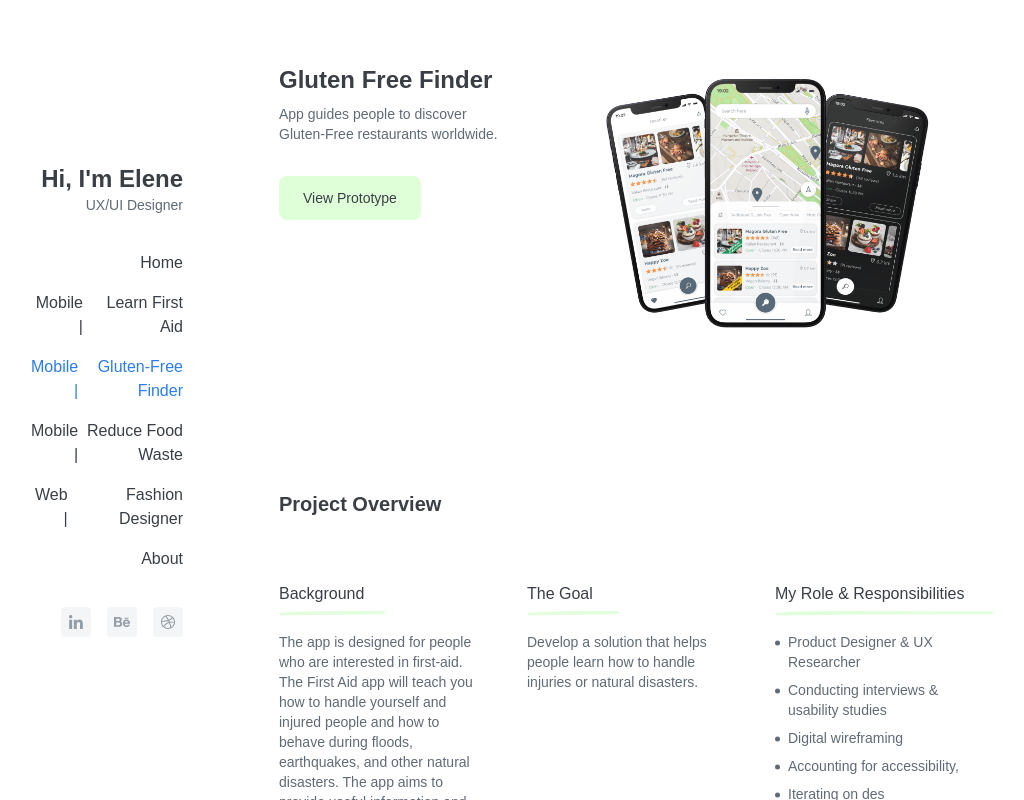
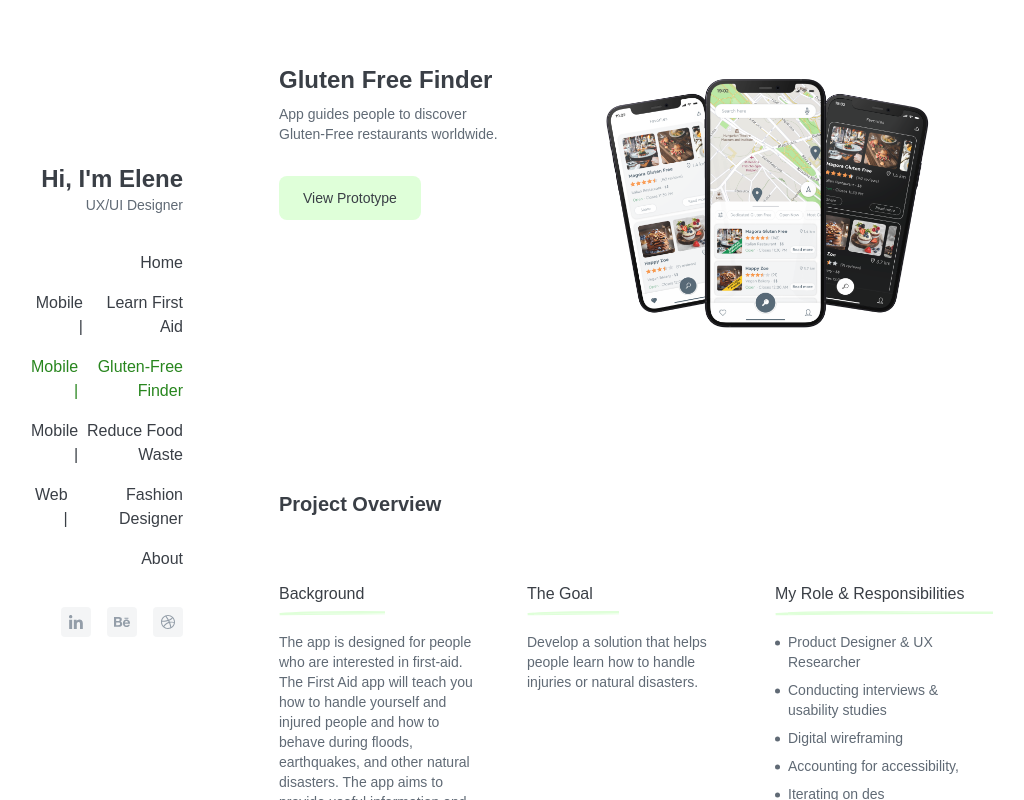
Before and after one commit to lelezedg/my-portfolio, a Next.js app: page /gluten-free-finder-app in a window 1280 px wide. Shown: the whole page, without its empty margins (113-1137 px from the left). Built offline with nearby package versions, Linux system fonts and the light colour scheme.

Commit message:
chore: added menu colors

```diff
--- a/components/MenuItem.tsx
+++ b/components/MenuItem.tsx
@@ -1,5 +1,6 @@
-import React from "react";
+import React, { useState, useEffect, ReactNode } from "react";
 import Link from "next/link";
+import { useRouter } from "next/router";
 import { Text } from "./Text";
 
 type TMenuItemVariant = "web" | "mobile";
@@ -17,18 +18,35 @@ export const MenuItem = ({
   isActive = false,
   link = "/",
 }: TMenuItem) => {
+  const { pathname } = useRouter();
+  const [color, setColor] = useState("");
+
+  useEffect(() => {
+    switch (pathname) {
+      case "/learn-first-aid-app":
+        setColor("text-blue-400");
+        break;
+      case "/gluten-free-finder-app":
+        setColor("text-green-400");
+        break;
+    }
+  }, []);
+
   return (
     <Link className="flex flex-row text-end justify-end my-2" href={link}>
       {variant && (
         <Text
           variant={`${isActive ? "menu-active" : "menu-default"}`}
-          className={`mr-1 ${isActive ? "text-active" : "text-gray-200"}`}
+          className={`mr-1 ${isActive ? color : "text-gray-200"}`}
         >
           {variant === "web" ? "Web |" : "Mobile |"}
         </Text>
       )}
 
-      <Text variant={`${isActive ? "menu-active" : "menu-default"}`}>
+      <Text
+        variant={`${isActive ? "menu-active" : "menu-default"}`}
+        className={`${isActive && color}`}
+      >
         {title}
       </Text>
     </Link>
--- a/tailwind.config.js
+++ b/tailwind.config.js
@@ -12,12 +12,16 @@ module.exports = {
         "primary-dark": "#3A3F46",
         "blue-100": "#F2FBFF",
         "blue-200": "#D9F2FF",
+        "blue-300": "#BFE9FF",
+        "blue-400": "#1E6186",
         "purple-100": "#F6F2FF",
         "purple-200": "#E5D9FF",
         "orange-100": "#FFF9F2",
         "orange-200": "#FFECD9",
         "green-100": "#F4FFF2",
         "green-200": "#DFFFD9",
+        "green-300": "#C9FFBF",
+        "green-400": "#28861E",
         "pink-100": "#FFF2F2",
         "pink-200": "#FFD9D9",
         "gray-100": "#E3E5E8",
```
